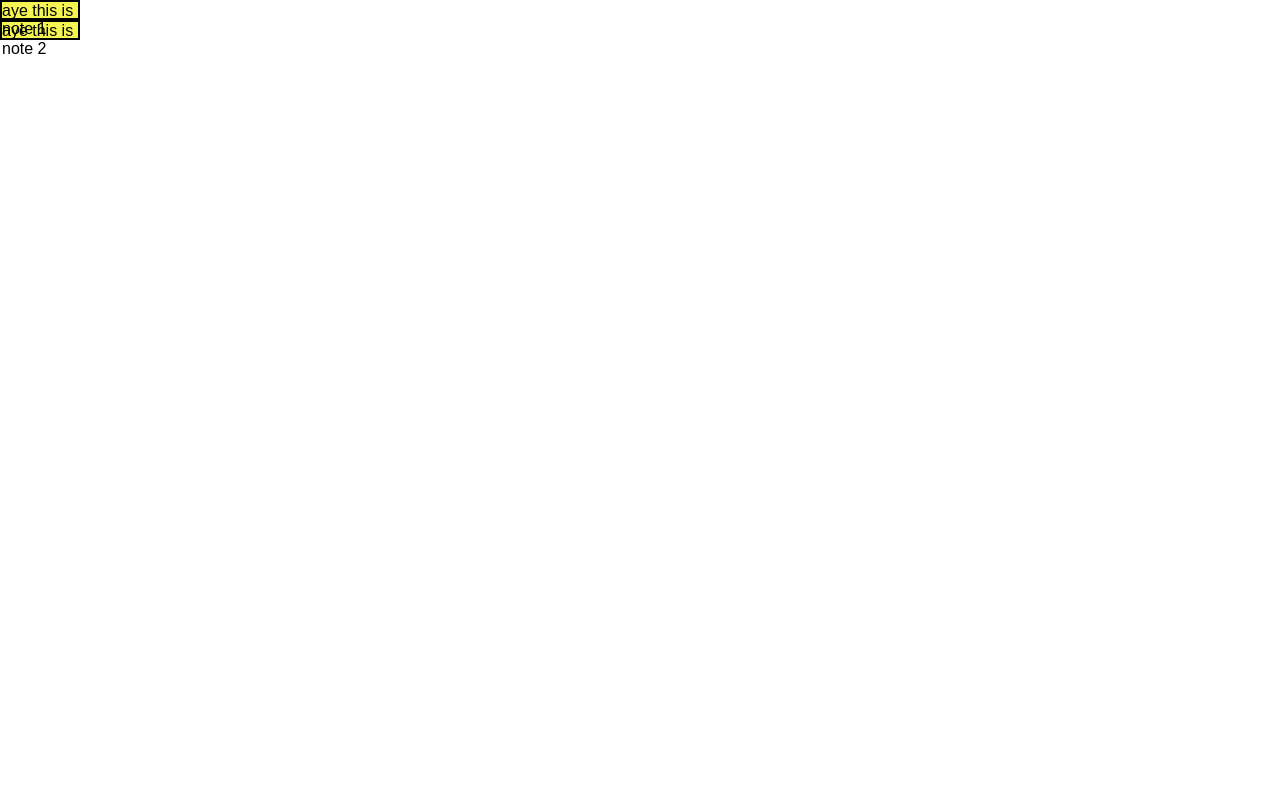
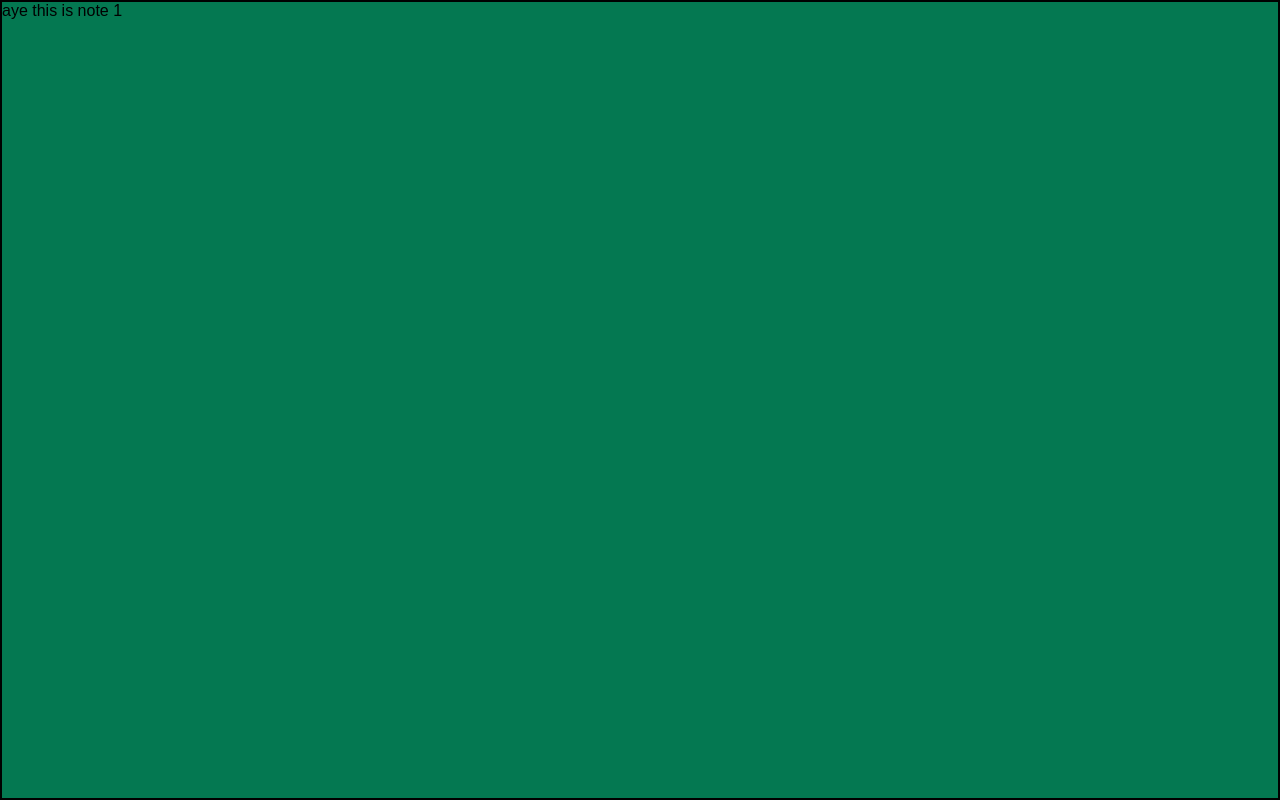
Before and after one commit to 5HrEya95H/Prodo-alpha, a React (Vite) app: page / in a window 1280 px wide. Shown: the top 800 px of the page. Built offline with nearby package versions, Linux system fonts and the light colour scheme.

Commit message:
added notes css

```diff
--- a/src/components/Notes.jsx
+++ b/src/components/Notes.jsx
@@ -2,7 +2,7 @@ import Note from './Note'
 
 const Notes = ({ notes = [], setNotes = () => {} }) => {
   return (
-    <div>
+    <div className='notes'>
       {notes.map((note) => {
         return (
           <Note
--- a/src/index.css
+++ b/src/index.css
@@ -12,3 +12,9 @@
   border: 2px black solid;
 
 }
+
+.note{
+  background-color: rgb(4, 120, 81);
+  height: 100vh;
+  width: 100vw;
+}
```
